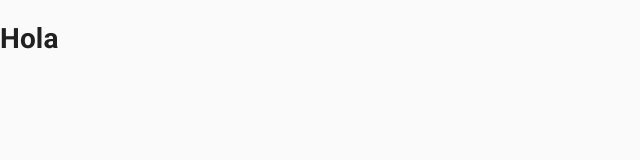
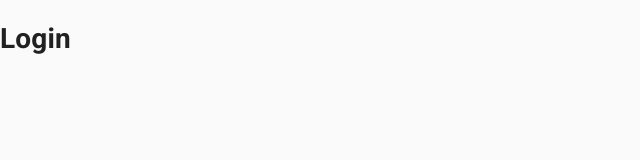
Before and after one commit to aleeiix/money-saving-app, a React (Create React App) app: page /login in a window 1280 px wide. Shown: the top 160 px of the page, without its empty margins (0-640 px from the left). Built offline with nearby package versions, Linux system fonts and the light colour scheme.

Commit message:
add routing

```diff
--- a/package.json
+++ b/package.json
@@ -23,12 +23,14 @@
 		"env-cmd": "^10.1.0",
 		"react": "^17.0.2",
 		"react-dom": "^17.0.2",
+		"react-router-dom": "^5.2.0",
 		"react-scripts": "4.0.3",
 		"styled-components": "^5.3.0",
 		"typescript": "^4.3.5",
 		"web-vitals": "^1.1.2"
 	},
 	"devDependencies": {
+		"@types/react-router-dom": "^5.1.8",
 		"@types/styled-components": "^5.1.11",
 		"@typescript-eslint/eslint-plugin": "^4.28.4",
 		"@typescript-eslint/parser": "^4.28.4",
--- a/src/App.tsx
+++ b/src/App.tsx
@@ -1,11 +1,13 @@
 import * as React from 'react'
 import CssBaseline from '@material-ui/core/CssBaseline'
+
+import Router from './components/routing/Router/Router'
 
 function App(): React.ReactElement {
 	return (
 		<>
 			<CssBaseline />
-			<h1>Hola</h1>
+			<Router />
 		</>
 	)
 }
--- /dev/null
+++ b/src/components/routing/Router/Router.tsx
@@ -0,0 +1,23 @@
+import { FC } from 'react'
+import { BrowserRouter, Switch, Route, Redirect } from 'react-router-dom'
+
+import * as Routes from '../../../models/constants/routes'
+
+import Home from '../../../views/Home/Home'
+import Login from '../../../views/Login/Login'
+import Register from '../../../views/Register/Register'
+
+const Router: FC = () => {
+	return (
+		<BrowserRouter>
+			<Switch>
+				<Redirect path={Routes.ROOT} to={Routes.HOME} exact />
+				<Route path={Routes.LOGIN} component={Login} />
+				<Route path={Routes.REGISTER} component={Register} />
+				<Route path={Routes.HOME} component={Home} />
+			</Switch>
+		</BrowserRouter>
+	)
+}
+
+export default Router
--- /dev/null
+++ b/src/models/constants/routes.ts
@@ -0,0 +1,4 @@
+export const ROOT = '/'
+export const HOME = '/home'
+export const LOGIN = '/login'
+export const REGISTER = '/register'
--- /dev/null
+++ b/src/views/Home/Home.tsx
@@ -0,0 +1,11 @@
+import { FC } from 'react'
+
+const Home: FC = () => {
+	return (
+		<div>
+			<h1>Home</h1>
+		</div>
+	)
+}
+
+export default Home
--- /dev/null
+++ b/src/views/Login/Login.tsx
@@ -0,0 +1,11 @@
+import { FC } from 'react'
+
+const Login: FC = () => {
+	return (
+		<div>
+			<h1>Login</h1>
+		</div>
+	)
+}
+
+export default Login
--- /dev/null
+++ b/src/views/Register/Register.tsx
@@ -0,0 +1,11 @@
+import { FC } from 'react'
+
+const Register: FC = () => {
+	return (
+		<div>
+			<h1>Register</h1>
+		</div>
+	)
+}
+
+export default Register
```
Also changed, not shown: 2 other files (tests, documents, lock files or other folders).
